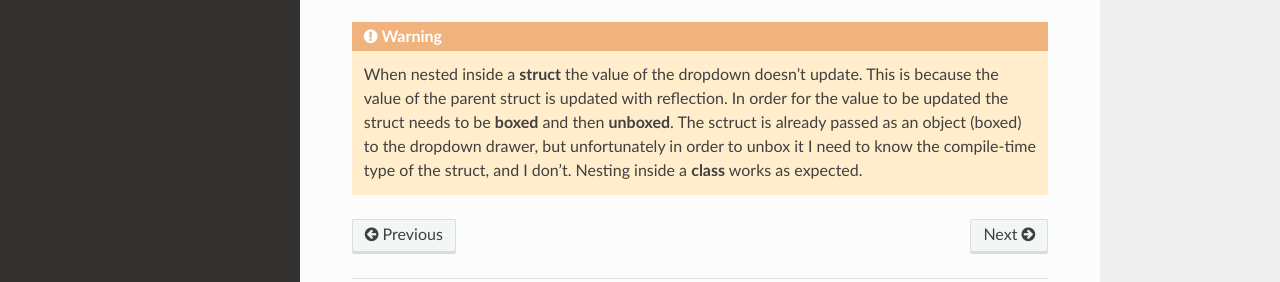
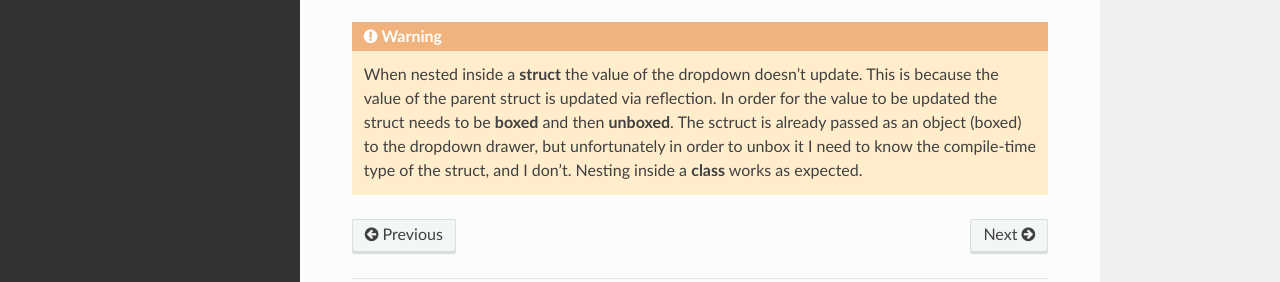
Before and after one commit to dbrizov/na-docs, a Sphinx documentation site: the page built from source/attributes/drawer_attributes/dropdown.rst, in a window 1280 px wide and 1375 px high. Shown: the part 991-1273 px from the top of the window. Built offline with Sphinx 7.4.7 and the Read the Docs theme 2.0.0, drawn with Linux system fonts in a browser that asks for light colours.

Commit message:
fix: some typos

```diff
--- a/source/attributes/drawer_attributes/dropdown.rst
+++ b/source/attributes/drawer_attributes/dropdown.rst
@@ -36,7 +36,7 @@
 
 .. warning::
     When nested inside a **struct** the value of the dropdown doesn't update.
-    This is because the value of the parent struct is updated with reflection.
+    This is because the value of the parent struct is updated via reflection.
     In order for the value to be updated the struct needs to be **boxed** and then **unboxed**.
     The sctruct is already passed as an object (boxed) to the dropdown drawer, but unfortunately in order
     to unbox it I need to know the compile-time type of the struct, and I don't.
--- a/source/attributes/drawer_attributes/index.rst
+++ b/source/attributes/drawer_attributes/index.rst
@@ -6,7 +6,7 @@
 They can be applied to serialized, and non-serialized fields, native C# properties, and functions.
 
 .. note::
-    A field/property/function can have only one drawer attribute.
+    A ``field``, ``property`` or ``function`` can have only one drawer attribute.
 
 .. toctree::
     :maxdepth: 1
--- a/source/attributes/validator_attributes/validate_input.rst
+++ b/source/attributes/validator_attributes/validate_input.rst
@@ -2,7 +2,7 @@
 =============
 The most powerful ValidatorAttribute::
 
-    public class _NaughtyComponent : MonoBehaviour
+    public class NaughtyComponent : MonoBehaviour
     {
         [ValidateInput("IsNotNull")]
         public Transform myTransform;
```
